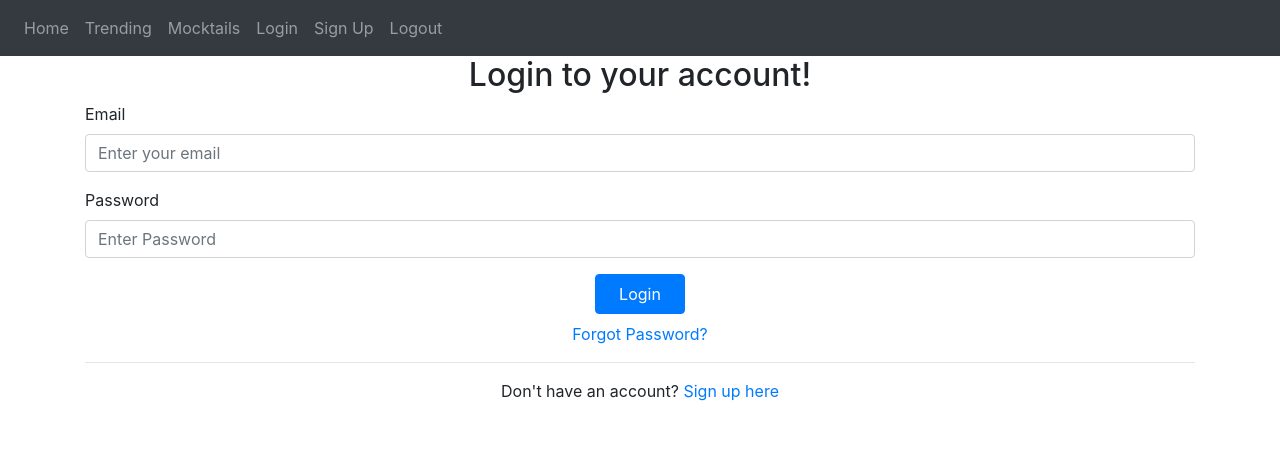
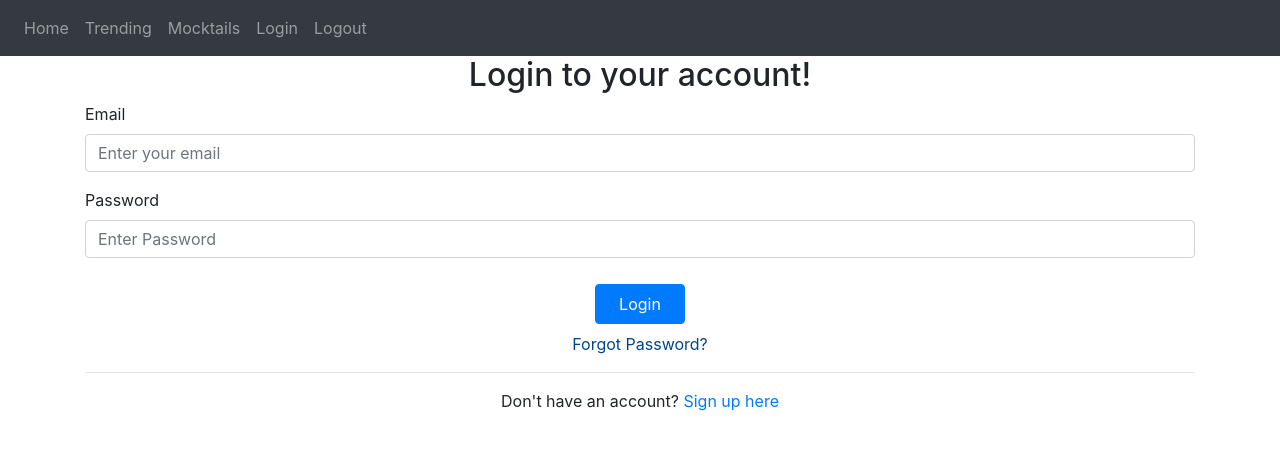
Before and after one commit to skiYur/CITS3403, a Flask app: page /login in a window 1280 px wide. Shown: the top 450 px of the page. Run offline with Flask 3, Linux system fonts and the light colour scheme; some libraries are stand-ins or nearby versions.

Commit message:
updated base.html files to include some features
- Updated base.html to include project.css stylesheet.
- Looking at implementing a logo that takes to the home page instead of "home" in navbar

```diff
--- a/app/templates/base.html
+++ b/app/templates/base.html
@@ -3,7 +3,7 @@
     <head>
         <meta charset="utf-8">
         <meta name="viewport" content="width=device-width, initial-scale=1">
-
+        <link rel="stylesheet" href="{{ url_for('static', filename='css/Project.css') }}">
         <link rel="stylesheet" href="https://stackpath.bootstrapcdn.com/bootstrap/4.5.2/css/bootstrap.min.css">
         <link rel="stylesheet" href="https://stackpath.bootstrapcdn.com/font-awesome/4.7.0/css/font-awesome.min.cs">
 
@@ -17,11 +17,18 @@
             </button>
             <div class = "collapse navbar-collapse" id="navbar">
                 <div class = "navbar-nav">
+                    <!-- look to make the logo a clickable link to home page and then remove home from navbar -->
+                    <!-- <a class="navbar-brand" href="/">
+                        <div class="logo-image">
+                            <img src="{{ url_for('static', filename='images/drink_logo.png') }}" alt="Drinks Reviews Logo" class="image-fluid">
+                        </div>
+                  </a> -->
                     <a class="nav-item nav-link" id ="home" href="/">Home</a>
                     <a class="nav-item nav-link" id ="trending" href="/trending">Trending</a>
                     <a class="nav-item nav-link" id ="mocktails" href="/mocktails">Mocktails</a>
                     <a class="nav-item nav-link" id ="login" href="/login">Login</a>
-                    <a class="nav-item nav-link" id ="signUp" href="/sign-up">Sign Up</a>
+                    <!-- make sign up only visible from login page? -->
+                    <!-- <a class="nav-item nav-link" id ="signUp" href="/sign-up">Sign Up</a> -->
                     <a class="nav-item nav-link" id ="logout" href="/logout">Logout</a>
                 </div>
             </div>
```
